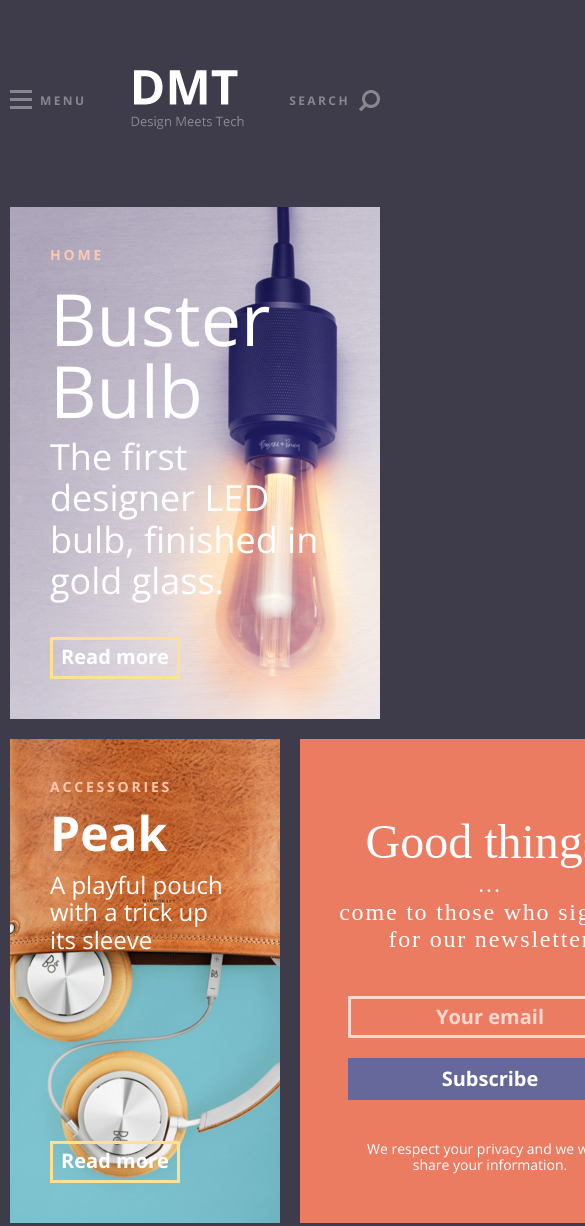
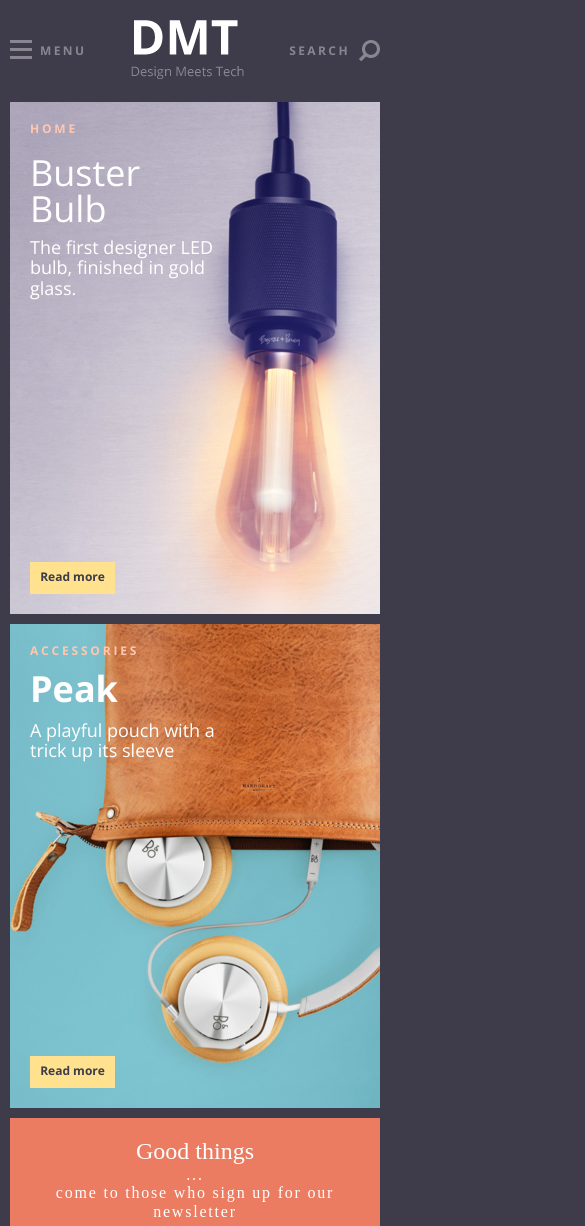
Before and after one commit to Krutrom/Homework, a plain HTML site: page Homework15/index.html in a window 390 px wide. Shown: the top 1226 px of the page, 585 px wide, since content can reach past the window. Drawn offline with nearby package versions, Linux system fonts and the light colour scheme.

Commit message:
Adaptation

```diff
--- a/Homework15/css/style.css
+++ b/Homework15/css/style.css
@@ -56,7 +56,9 @@ a {
     flex-direction: column;
     height: 512px;
     padding: 40px;
-    background-image: url('../img/top-section.png');
+    background: url('../img/top-section.jpg') no-repeat center;
+
+
 }
 
 .headline {
@@ -65,6 +67,7 @@ a {
     font-weight: 700;
     text-transform: uppercase;
     letter-spacing: 2.8px;
+
 }
 
 .top-section-title {
@@ -72,11 +75,12 @@ a {
     max-width: 240px;
     color: #ffffff;
     font-size: 72px;
-    font-weight: 700;
+    font-weight: 400;
+    line-height: 1;
+    margin-bottom: 10px;
 }
 
 .top-section-desc {
-    margin-top: 25px;
     max-width: 307px;
     color: #ffffff;
     font-size: 36px;
@@ -114,14 +118,17 @@ a {
     height: 484px;
     width: 600px;
     background-image: url('../img/middle-section-accessories.jpg');
+    background-position: top right;
+    background-size: cover;
     margin-right: 20px;
     padding: 40px;
+
 }
 
 .middle-section-accessories-title {
     margin: 0;
     color: #ffffff;
-    margin: 25px 0 25px 0;
+    margin: 10px 0 10px 0;
     font-size: 48px;
     font-weight: 700;
 }
@@ -181,7 +188,8 @@ a {
     color: #ffffff;
     font-size: 20px;
     font-weight: 700;
-    text-align: center
+    text-align: center;
+    border: none;
 }
 
 .middle-section-sidebar-privacy {
@@ -206,6 +214,8 @@ a {
     justify-content: space-between;
     align-items: center;
     background-image: url(../img/bottom-section1.jpg);
+    background-position: center center;
+    background-size: cover;
     width: 260px;
     margin-right: 20px;
     height: 420px;
@@ -222,6 +232,8 @@ a {
     justify-content: space-between;
     align-items: center;
     background-image: url(../img/bottom-section2.jpg);
+    background-position: center center;
+    background-size: cover;
     width: 260px;
     height: 420px;
     margin-right: 20px;
@@ -232,10 +244,11 @@ a {
     width: 93px;
     height: 42px;
     background-color: #ffe18e;
-    padding: 10px 10px 15px 10px;
+    padding: 5px;
     color: #3d3c4a;
     font-weight: 700;
     font-size: 20px;
+    line-height: 1.5;
     text-align: center;
 }
 
@@ -247,6 +260,8 @@ a {
     height: 420px;
     width: 460px;
     background-image: url(../img/bottom-section3.jpg);
+    background-position: center center;
+    background-size: cover;
     padding: 30px 40px 40px 40px;
 }
 
@@ -263,6 +278,7 @@ a {
 }
 
 .cameras-right-desc {
+    max-width: 206px;
     color: #ffffff;
     font-size: 20px;
     font-weight: 400;
@@ -283,12 +299,17 @@ a {
     font-weight: 400;
 }
 
-/* Adaptation*/
+.socials-link {
+    margin-right: 20px;
+}
 
-@media only screen and (min-width: 320px) and (max-width: 768px) {
-    body {
-        text-align: center;
-    }
+.socials-link:nth-child(2) {
+    margin-right: 0;
+}
+
+/* ADAPTATION */
+
+@media only screen and (max-width: 768px) {
 
     .header-container {
         padding-top: 20px;
@@ -297,49 +318,87 @@ a {
 
     .top-section {
         padding: 20px;
-        align-items: center
+        width: 100%
+
     }
 
+    .top-section-title {
+        font-size: 36px;
+        max-width: 195px;
+    }
+
+    .headline {
+        font-size: 12px;
+    }
+
+    .top-section-desc {
+        font-size: 18px;
+        max-width: 216px;
+    }
     .middle-section-container, .bottom-section-container {
         flex-wrap: wrap;
+
     }
 
     .middle-section {
         margin-top: 10px;
+
     }
 
     .middle-section-accessories {
         margin: 0 auto 10px auto;
-        align-items: center
+        padding: 20px;
+
+    }
+
+    .middle-section-accessories-title {
+        font-size: 36px
+    }
+
+    .middle-section-accessories-desc {
+        font-size: 18px;
     }
 
     .middle-section-sidebar {
         width: 100%;
         padding: 20px 20px 30px 20px;
+
     }
 
     .middle-section-sidebar-headline{
         width: 249px;
         margin-bottom: 0;
+        font-size: 24px;
+        text-align: center;
+        width: 100%;
     }
 
     .middle-section-sidebar-desc {
         width: 250px;
         margin-bottom: 10px;
+        font-size: 16px;
+        width: 100%;
     }
 
     .item-email {
         width: 150px;
+        height: 32px;
+        font-size: 12px;
+        width: 100%;
     }
 
     .item-subscribe{
+        margin-top: 10px;
         width: 150px;
-        margin-top: 10px;
+        height: 32px;
+        font-size: 12px;
         margin-bottom: 20px;
+        width: 100%;
     }
 
     .middle-section-sidebar-privacy {
         max-width: 248px;
+        width: 100%;
     }
 
     .bottom-section-container {
@@ -348,12 +407,16 @@ a {
     }
 
     .cameras-left, .sound {
-        margin: 0 auto 10px auto;
+        margin: 0 10px 10px 10px;
     }
 
     .cameras-right {
-        align-items: center;
-        margin: 10px auto 10px auto;
+        margin: auto auto auto auto;
+        width: 100%
+    }
+
+    .cameras-right-desc {
+        font-size: 14px;
     }
 
     .footer-container {
@@ -362,4 +425,22 @@ a {
         justify-content: center
     }
 
+    .read-more-link {
+        color: #3d3c4a;
+        background-color: #ffe18e;
+        height: 32px;
+        font-size: 12px;
+        max-width: 85px;
+
+    }
+
+    .review-link {
+        height: 32px;
+        font-size: 12px;
+    }
+
+    .title {
+        font-size: 24px;
+    }
+
 }
--- a/Homework15/index.html
+++ b/Homework15/index.html
@@ -5,8 +5,8 @@
     <meta name="viewport" content="width=device-width, initial-scale=1.0">
     <meta http-equiv="X-UA-Compatible" content="ie=edge">
     <title>Document</title>
-    <link rel="stylesheet" href="../Homework13/css/normalize.css">
-    <link rel="stylesheet" href="../Homework13/css/style.css">
+    <link rel="stylesheet" href="../Homework15/css/normalize.css">
+    <link rel="stylesheet" href="../Homework15/css/style.css">
 </head>
 <body>
     <header id="header">
@@ -17,7 +17,7 @@
                 </div>
                 <div class="header-logo">
                     <a href="#" class="header-logo-link">
-                        <img class="header-logo-link-img" src="../Homework13/img/icons/logo-i.png" alt="logo-i">
+                        <img class="header-logo-link-img" src="../Homework15/img/icons/logo-i.png" alt="logo-i">
                     </a>
                 </div>
                 <div class="header-search">
@@ -87,10 +87,10 @@
                 <div class="footer-copyright">Copyright DMT</div>
                 <div class="footer-socials">
                     <a class="socials-link" href="#">
-                        <img src="../Homework13/img/icons/facebook.png" alt="FB">
+                        <img src="../Homework15/img/icons/facebook.png" alt="FB">
                     </a>
                     <a class="socials-link" href="">
-                        <img src="../Homework13/img/icons/twitter.png" alt="TW">
+                        <img src="../Homework15/img/icons/twitter.png" alt="TW">
                     </a>
                 </div>
             </div>
```
Also changed, not shown: Homework15/img/bottom-section1.jpg, Homework15/img/bottom-section2.jpg, Homework15/img/top-section.jpg (added).
